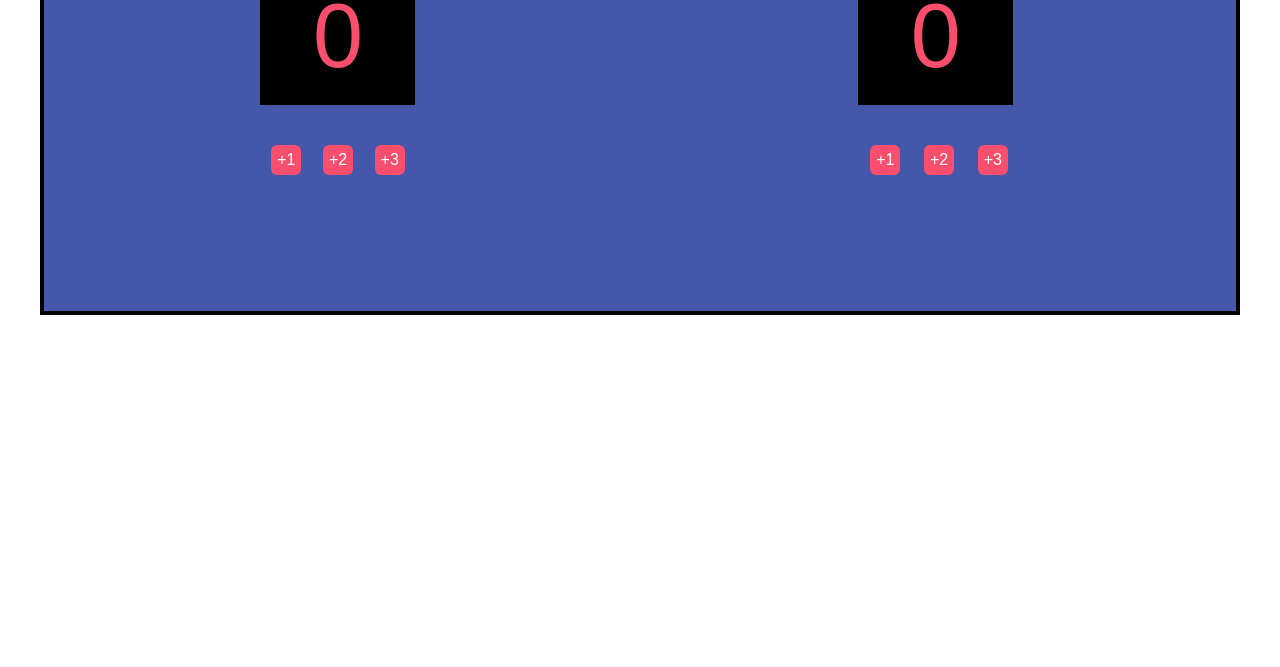
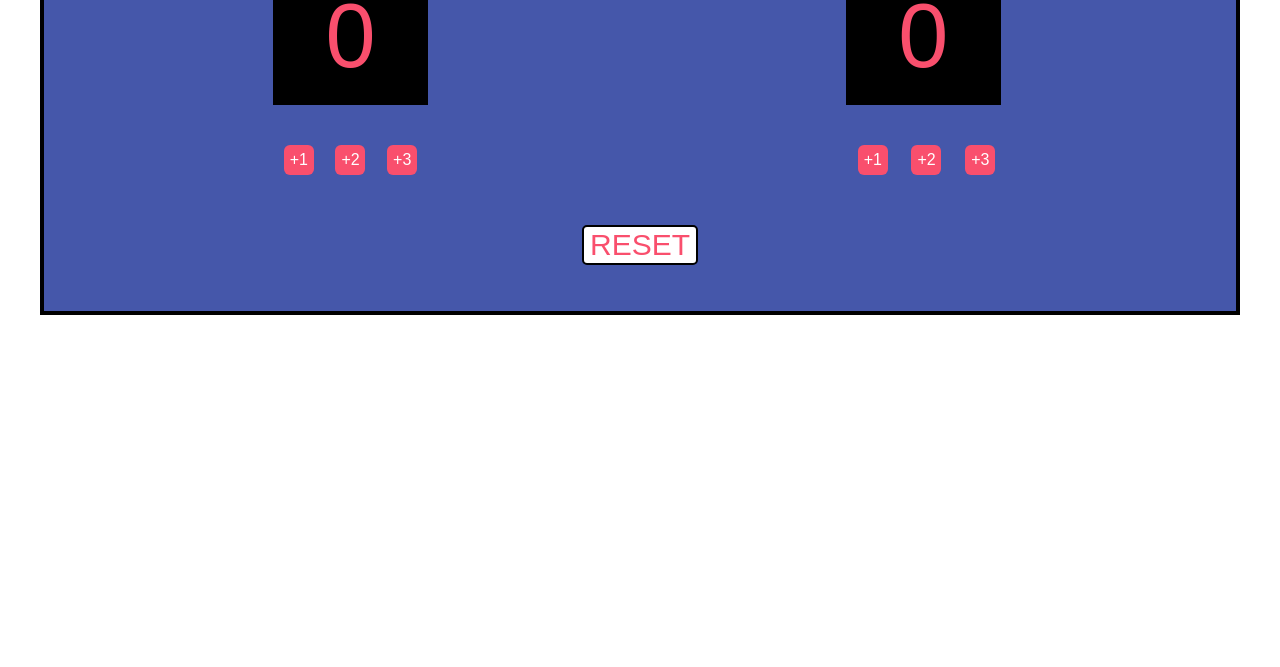
Before and after one commit to lynnx17/BasketballScoreboard, a plain HTML site: page index.html in a window 1280 px wide. Shown: the part 133-800 px from the top of the page. Drawn offline with Linux system fonts and the light colour scheme; a web font is replaced by a local one.

Commit message:
Reset knop toegevoegd

```diff
--- a/index.css
+++ b/index.css
@@ -9,9 +9,7 @@ body {
 
 .container {
     font-size: 40px;
-    display: flex;
-    justify-content: space-around;
-    align-items: start;
+
     padding: 20px;
     background-color: #4557aa;
     color: #fff;
@@ -20,6 +18,14 @@ body {
     margin: 1em 1em;
     gap: 50px;
     border: 4px solid #000000;
+}
+
+.scorenboard {
+    display: flex;
+    justify-content: space-around;
+    align-items: start; display: flex;
+    justify-content: space-around;
+    align-items: start;
 }
 
 .container h3 {
@@ -56,3 +62,13 @@ body {
     font-size: 16px;
     cursor: pointer;
 }
+
+.resetbutton {
+    background-color: #fff;
+    border: 2px solid #000000;
+    font-size: 30px;
+    color: #F94F6D;
+    border-radius: 5px;
+    margin-top: 50px;
+    cursor: pointer;
+}
--- a/index.html
+++ b/index.html
@@ -7,6 +7,7 @@
     </head>
     <body>
         <div class="container">
+            <div class="scorenboard">
                 <div id="home">
                     <h3>HOME</h3>
                     <p class="scoren" id="scorenhome">0<p>
@@ -26,6 +27,9 @@
                     </div>
                 </div>
             </div>
+                <div class="reset">
+                    <button onclick="reset()" class="resetbutton">RESET</button>
+                </div>
         <script src="index.js"></script>
     </body>
 </html>
--- a/index.js
+++ b/index.js
@@ -49,3 +49,10 @@ function updateHomeDisplay() {
 function saveHome() {
   scoreHomeEl.textContent = scoreHome;
 }
+
+function reset() {
+  scoreGuest = 0;
+  scoreHome = 0;
+  updateGuestDisplay();
+  updateHomeDisplay();
+}
```
Lines whose indentation alone changed are shown as unchanged.
